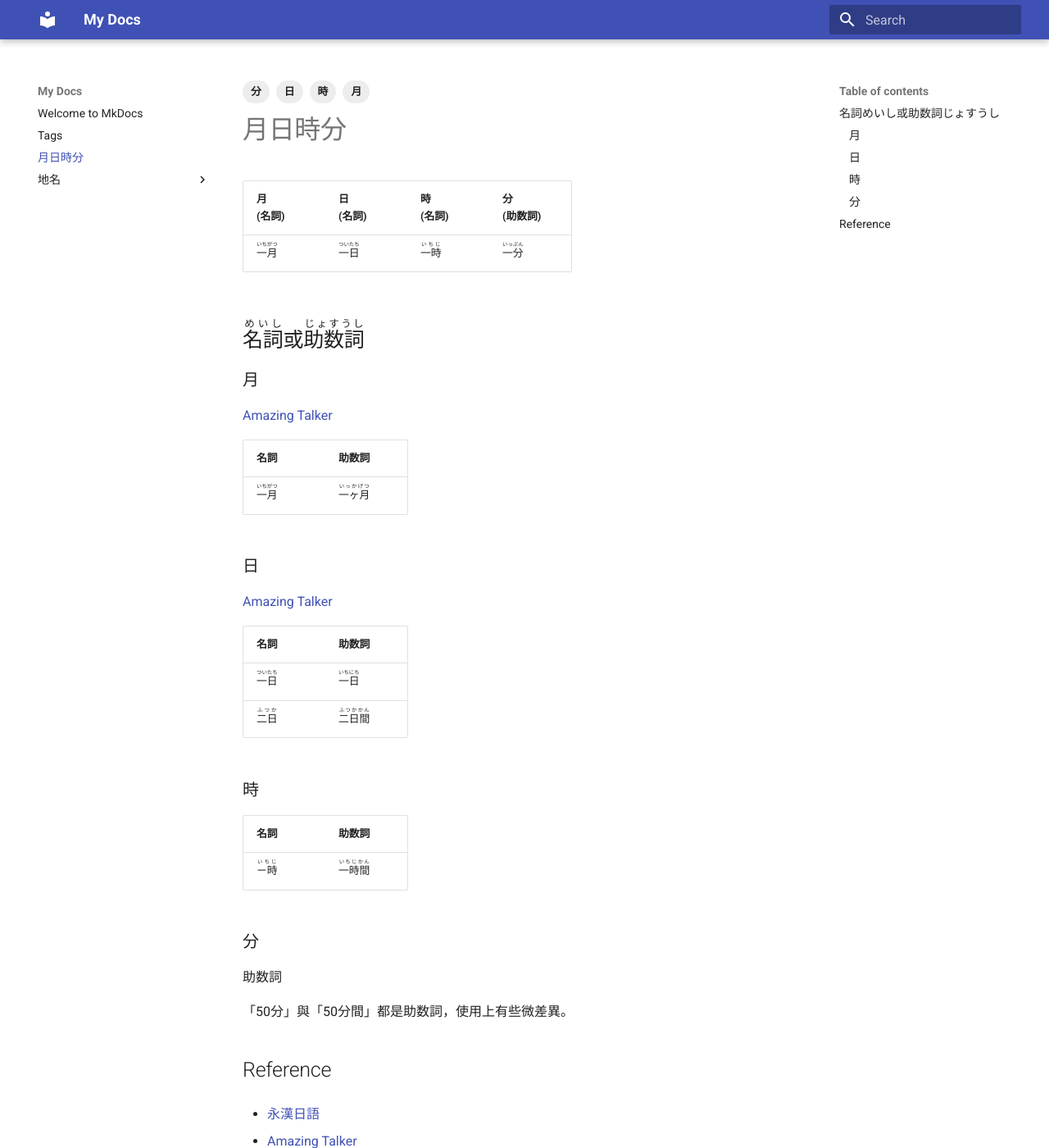
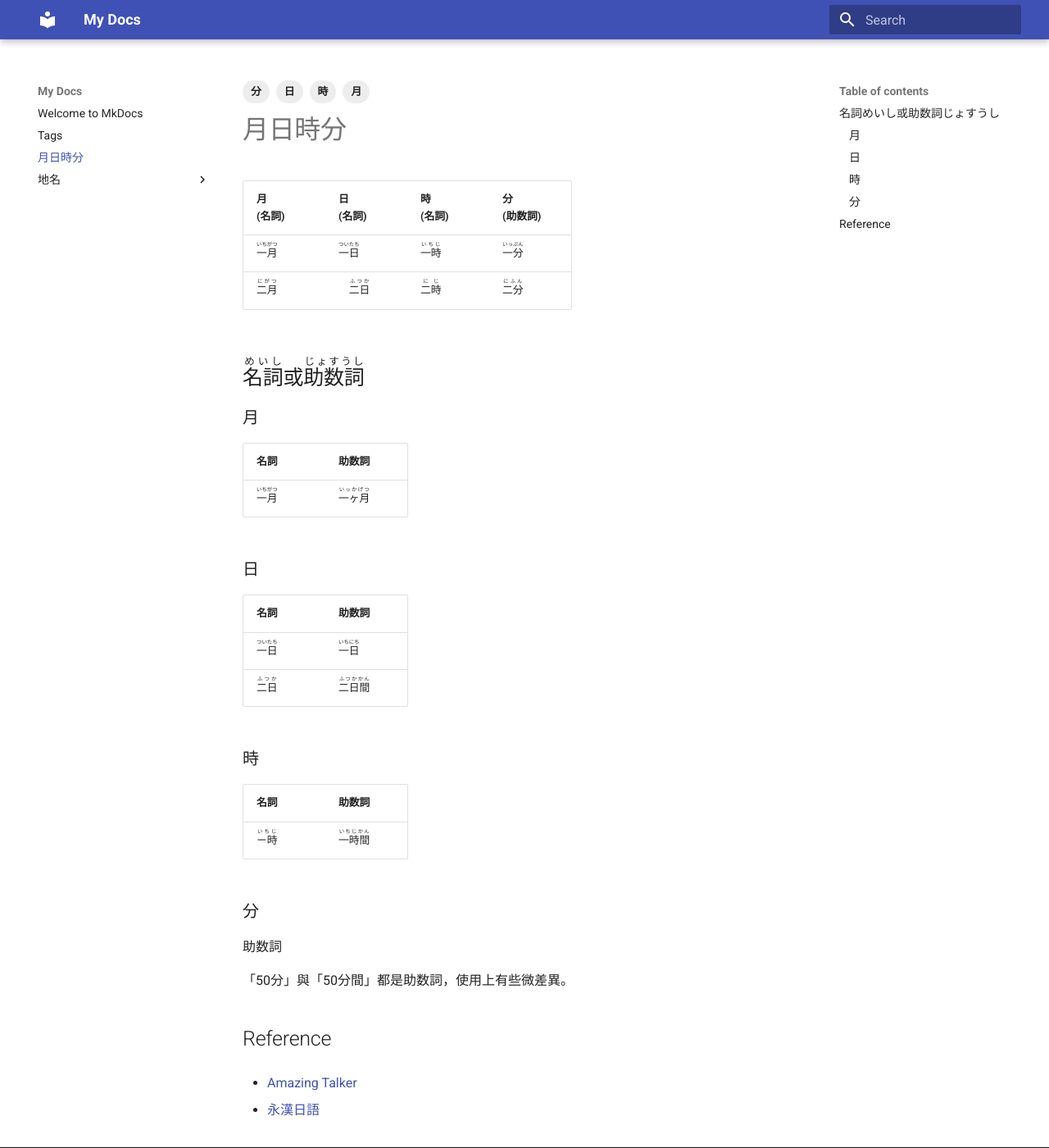
Before and after one commit to luomein/my_jp_dict, an MkDocs documentation site: the page built from docs/月日時分.md, in a window 1280 px wide and 1400 px high. Shown: the whole window at 82% size. Built offline with MkDocs 1.6.1 and Material for MkDocs 9.7.7, drawn with Linux system fonts in a browser that asks for light colours.

Commit message:
Update 月日時分.md

```diff
--- a/docs/月日時分.md
+++ b/docs/月日時分.md
@@ -13,12 +13,11 @@ tags:
 |月<br>(名詞)|日<br>(名詞)|時<br>(名詞)|分<br>(助数詞)|
 | -- | -- | -- | -- |
 | <ruby>一月<rt>いちがつ</rt></ruby> | <ruby>一日<rt>ついたち</rt></ruby> | <ruby>一時<rt>いちじ</rt></ruby> | <ruby>一分<rt>いっぷん</rt></ruby> |
+| <ruby>二月<rt>にがつ</rt></ruby> |　<ruby>二日<rt>ふつか</rt></ruby> | <ruby>二時<rt>にじ</rt></ruby> | <ruby>二分<rt>にふん</rt></ruby> |
 
 ## <ruby>名詞<rt>めいし</rt></ruby>或<ruby>助数詞<rt>じょすうし</rt></ruby>
 
 ### 月
-
-[Amazing Talker](https://tw.amazingtalker.com/blog/zh-tw/zh-jap/11497/)
 
 | 名詞 | 助数詞 |
 | -- | -- |
@@ -26,8 +25,6 @@ tags:
 
 
 ### 日
-
-[Amazing Talker](https://tw.amazingtalker.com/blog/zh-tw/zh-jap/11497/)
 
 | 名詞 | 助数詞 |
 | -- | -- |
@@ -48,6 +45,6 @@ tags:
 
 ## Reference
 
+* [Amazing Talker](https://tw.amazingtalker.com/blog/zh-tw/zh-jap/11497/)
+
 * [永漢日語](https://www.eikan.com.tw/blogs/107)
-
-* [Amazing Talker](https://tw.amazingtalker.com/blog/zh-tw/zh-jap/11497/)
```
